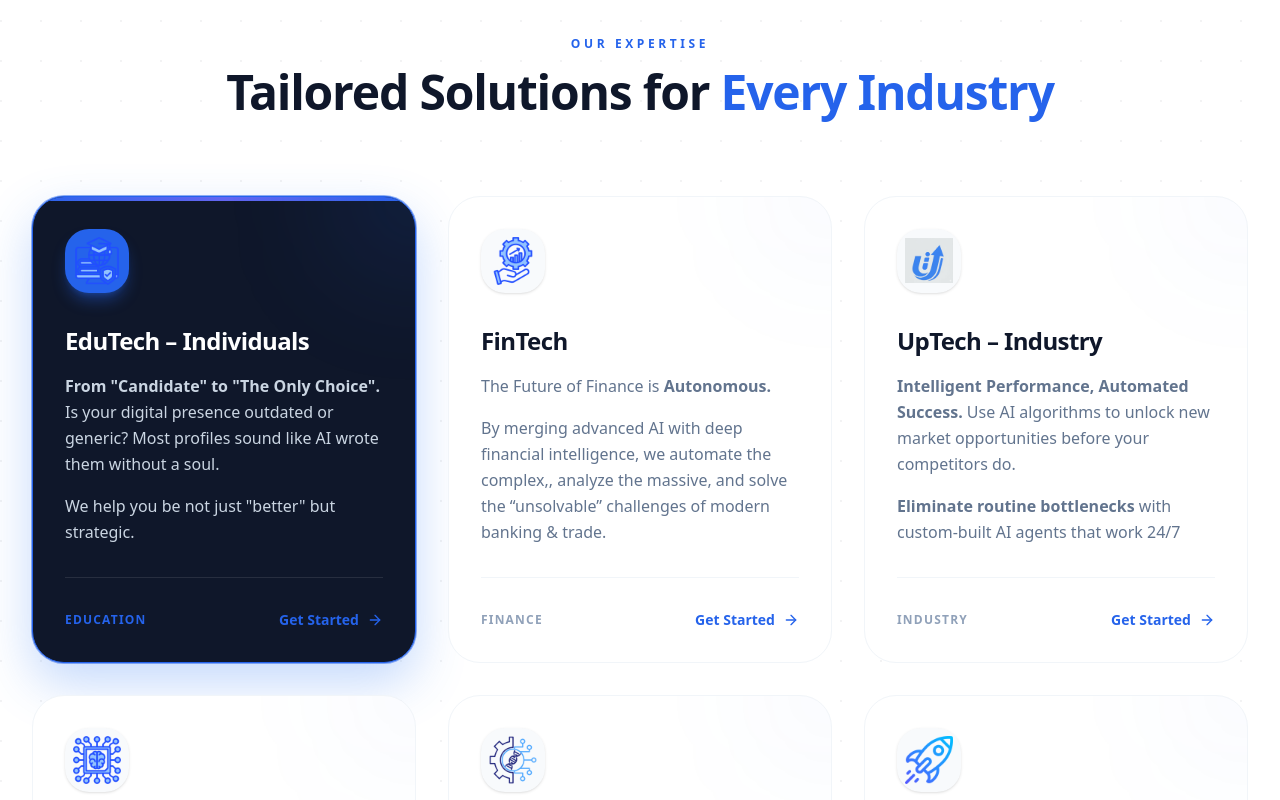
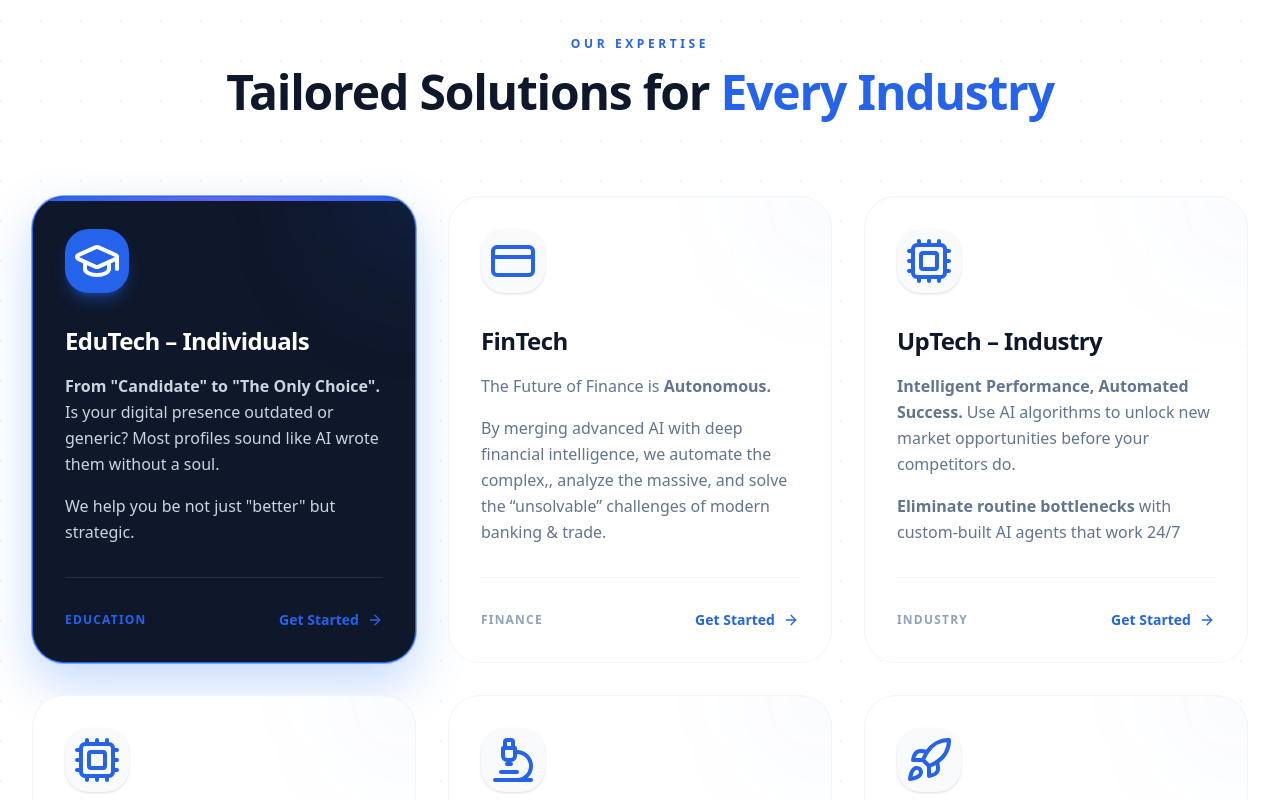
Before and after one commit to MariyRajiv/Arkanj_tech, a React (Vite) app: page / in a window 1280 px wide. Shown: the part 1420-2220 px from the top of the page. Built offline with nearby package versions, Linux system fonts and the light colour scheme.

Commit message:
first commit

```diff
--- a/index.html
+++ b/index.html
@@ -5,7 +5,7 @@
     <meta name="viewport" content="width=device-width, initial-scale=1.0" />
     <title>Arkanj Tech</title>
     <meta name="description" content="Arkanj Tech provides AI-driven automation and software solutions to bridge the gap to an AI-driven future with precision and care." />
-    <link rel="preload" as="image" href="https://images.unsplash.com/photo-1557426272-fc759fbb7a8d?auto=format&fit=crop&q=80&w=1200" fetchpriority="high">
+    <link rel="preload" as="image" href="https://images.unsplash.com/photo-1557426272-fc759fbb7a8d?auto=format&fit=crop&q=80&w=1200&auto=format" fetchpriority="high">
     <style>
       :root { --brand-navy: #0F172A; --brand-blue: #2563EB; }
       body { margin: 0; font-family: system-ui, -apple-system, sans-serif; background: #fff; color: #0F172A; }
--- a/src/components/CustomIcons.tsx
+++ b/src/components/CustomIcons.tsx
@@ -44,25 +44,25 @@ const CustomIcon = ({ src, alt, Fallback, className, width = "64", height = "64"
 };
 
 export const UpTechIcon = ({ className }: IconProps) => (
-  <CustomIcon src="/uptech.png" alt="UpTech" Fallback={Cpu} className={className} width="100" height="100" />
+  <div className={className}><Cpu className="w-full h-full" /></div>
 );
 
 export const FinTechIcon = ({ className }: IconProps) => (
-  <CustomIcon src="/fintech.png" alt="FinTech" Fallback={CreditCard} className={className} width="100" height="100" />
+  <div className={className}><CreditCard className="w-full h-full" /></div>
 );
 
 export const EduTechIcon = ({ className }: IconProps) => (
-  <CustomIcon src="/edutech.png" alt="EduTech" Fallback={GraduationCap} className={className} width="100" height="100" />
+  <div className={className}><GraduationCap className="w-full h-full" /></div>
 );
 
 export const DeepTechIcon = ({ className }: IconProps) => (
-  <CustomIcon src="/deeptech.png" alt="DeepTech" Fallback={Cpu} className={className} width="100" height="100" />
+  <div className={className}><Cpu className="w-full h-full" /></div>
 );
 
 export const MedTechIcon = ({ className }: IconProps) => (
-  <CustomIcon src="/bio.png" alt="MedTech" Fallback={Microscope} className={className} width="100" height="100" />
+  <div className={className}><Microscope className="w-full h-full" /></div>
 );
 
 export const LaunchTechIcon = ({ className }: IconProps) => (
-  <CustomIcon src="/rocket.png" alt="LaunchTech" Fallback={Rocket} className={className} width="100" height="100" />
+  <div className={className}><Rocket className="w-full h-full" /></div>
 );
--- a/src/components/Footer.tsx
+++ b/src/components/Footer.tsx
@@ -53,7 +53,7 @@ export default function Footer() {
           </div>
 
           <div className="col-span-1 md:col-span-2">
-            <h3 className="text-sm font-bold uppercase tracking-widest text-brand-blue mb-8">Services</h3>
+            <h3 className="text-sm font-bold uppercase tracking-widest text-blue-400 mb-8">Services</h3>
             <ul className="space-y-4 text-slate-400 text-sm font-medium">
               <li><Link to="/services#uptech" className="hover:text-white transition-colors">UpTech – Industry</Link></li>
               <li><Link to="/services#fintech" className="hover:text-white transition-colors">FinTech – Finance</Link></li>
@@ -65,7 +65,7 @@ export default function Footer() {
           </div>
 
           <div className="col-span-1 md:col-span-2">
-            <h3 className="text-sm font-bold uppercase tracking-widest text-brand-blue mb-8">Company</h3>
+            <h3 className="text-sm font-bold uppercase tracking-widest text-blue-400 mb-8">Company</h3>
             <ul className="space-y-4 text-slate-400 text-sm font-medium">
               <li><Link to="/about" className="hover:text-white transition-colors">About Us</Link></li>
               <li><Link to="/#portfolio" className="hover:text-white transition-colors">Portfolio</Link></li>
@@ -75,7 +75,7 @@ export default function Footer() {
           </div>
 
           <div className="col-span-1 md:col-span-4">
-            <h3 className="text-sm font-bold uppercase tracking-widest text-brand-blue mb-8">Contact Us</h3>
+            <h3 className="text-sm font-bold uppercase tracking-widest text-blue-400 mb-8">Contact Us</h3>
             <ul className="space-y-6 text-slate-400 text-sm font-medium">
               <li className="flex items-start gap-4">
                 <div className="w-10 h-10 rounded-xl bg-white/5 border border-white/10 flex items-center justify-center shrink-0">
--- /dev/null
+++ b/src/components/ServicesGrid.tsx
@@ -0,0 +1,117 @@
+import React from 'react';
+import { motion } from 'motion/react';
+import { SERVICES } from '@/src/types';
+import { cn } from '@/src/lib/utils';
+import { UpTechIcon, FinTechIcon, EduTechIcon, DeepTechIcon, MedTechIcon, LaunchTechIcon } from '@/src/components/CustomIcons';
+import { Link } from 'react-router-dom';
+import Markdown from 'react-markdown';
+import { ArrowRight, Cpu, LayoutGrid, Send, Lightbulb, CreditCard, User } from 'lucide-react';
+
+const iconMap: Record<string, any> = {
+  Cpu, LayoutGrid, Send, Lightbulb, CreditCard, User,
+  UpTechIcon, FinTechIcon, EduTechIcon, DeepTechIcon, MedTechIcon, LaunchTechIcon
+};
+
+interface ServicesGridProps {
+  onBookingClick: () => void;
+}
+
+export default function ServicesGrid({ onBookingClick }: ServicesGridProps) {
+  return (
+    <section className="py-32 relative">
+      <div className="max-w-7xl mx-auto px-4 sm:px-6 lg:px-8">
+        <div className="text-center mb-20">
+          <motion.span
+            initial={{ opacity: 0, y: 10 }}
+            whileInView={{ opacity: 1, y: 0 }}
+            viewport={{ once: true }}
+            className="text-brand-blue font-bold tracking-[0.3em] uppercase text-xs mb-4 block"
+          >
+            Our Expertise
+          </motion.span>
+          <motion.h2
+            initial={{ opacity: 0, y: 20 }}
+            whileInView={{ opacity: 1, y: 0 }}
+            viewport={{ once: true }}
+            className="text-5xl font-extrabold text-brand-navy tracking-tight"
+          >
+            Tailored Solutions for <span className="text-brand-blue">Every Industry</span>
+          </motion.h2>
+        </div>
+        <div className="grid grid-cols-1 md:grid-cols-2 lg:grid-cols-3 gap-8">
+          {SERVICES.map((service, i) => {
+            const Icon = iconMap[service.icon];
+            return (
+              <motion.div
+                key={service.id}
+                initial={{ opacity: 0, y: 30 }}
+                whileInView={{ opacity: 1, y: 0 }}
+                viewport={{ once: true }}
+                transition={{ delay: i * 0.1, duration: 0.5 }}
+                whileHover={{ y: -10, scale: 1.02 }}
+                className={cn(
+                  "group card-modern relative overflow-hidden transition-all duration-500",
+                  service.highlighted
+                    ? "bg-brand-navy border-brand-blue shadow-[0_20px_50px_rgba(59,130,246,0.3)] ring-1 ring-brand-blue/50"
+                    : "bg-white border-slate-100"
+                )}
+              >
+                {service.highlighted && (
+                  <div className="absolute top-0 right-0 w-full h-1 bg-gradient-to-r from-brand-blue via-brand-accent to-brand-blue animate-gradient-x" />
+                )}
+                <div className={cn(
+                  "absolute top-0 right-0 w-32 h-32 blur-3xl rounded-full -mr-16 -mt-16 transition-colors",
+                  service.highlighted ? "bg-brand-blue/20" : "bg-brand-blue/5 group-hover:bg-brand-blue/10"
+                )} />
+                <div className={cn(
+                  "w-16 h-16 rounded-2xl flex items-center justify-center mb-8 transition-all duration-500 group-hover:scale-110 group-hover:rotate-3 shadow-sm",
+                  service.highlighted ? "bg-brand-blue text-white shadow-lg shadow-brand-blue/40" : "bg-brand-light text-brand-blue group-hover:bg-brand-blue group-hover:text-white"
+                )}>
+                  <Icon className="w-12 h-12" />
+                </div>
+                <h3 className={cn(
+                  "text-2xl font-bold mb-4 transition-colors",
+                  service.highlighted ? "text-white group-hover:text-brand-blue" : "text-brand-navy group-hover:text-brand-blue"
+                )}>{service.title}</h3>
+                <div className={cn(
+                  "leading-relaxed mb-8 markdown-content",
+                  service.highlighted ? "text-slate-300" : "text-slate-500"
+                )}>
+                  <Markdown>{service.description}</Markdown>
+                </div>
+                <div className={cn(
+                  "pt-8 border-t flex items-center justify-between",
+                  service.highlighted ? "border-white/10" : "border-slate-100"
+                )}>
+                  <span className={cn(
+                    "text-xs font-bold uppercase tracking-widest",
+                    service.highlighted ? "text-brand-blue" : "text-slate-400"
+                  )}>{service.category}</span>
+                  {service.id === 'edutech' ? (
+                    <Link
+                      to="/edutech"
+                      className={cn(
+                        "font-bold text-sm flex items-center gap-2 group-hover:gap-3 transition-all text-brand-blue"
+                      )}
+                    >
+                      Get Started <ArrowRight className="w-4 h-4" />
+                    </Link>
+                  ) : (
+                    <button
+                      onClick={onBookingClick}
+                      className={cn(
+                        "font-bold text-sm flex items-center gap-2 group-hover:gap-3 transition-all text-brand-blue"
+                      )}
+                    >
+                      Get Started <ArrowRight className="w-4 h-4" />
+                    </button>
+                  )}
+                </div>
+              </motion.div>
+            );
+          })}
+        </div>
+      </div>
+    </section>
+  );
+}
--- a/src/pages/Home.tsx
+++ b/src/pages/Home.tsx
@@ -8,6 +8,8 @@ import BookingModal from '@/src/components/BookingModal';
 import { UpTechIcon, FinTechIcon, EduTechIcon, DeepTechIcon, MedTechIcon, LaunchTechIcon } from '@/src/components/CustomIcons';
 import { cn } from '@/src/lib/utils';
 
+const ServicesGrid = React.lazy(() => import('@/src/components/ServicesGrid'));
+
 const iconMap: Record<string, any> = {
   Cpu, LayoutGrid, Send, Lightbulb, CreditCard, User,
   UpTechIcon, FinTechIcon, EduTechIcon, DeepTechIcon, MedTechIcon, LaunchTechIcon
@@ -17,29 +19,30 @@ export default function Home() {
   const navigate = useNavigate();
   const [isBookingOpen, setIsBookingOpen] = React.useState(false);
   const [currentMediaIndex, setCurrentMediaIndex] = React.useState(0);
+  const [loadVideo, setLoadVideo] = React.useState(false);
 
   const heroMedia = [
     {
       type: 'video',
       id: "5jXLY2nIxSo",
       url: "https://www.youtube-nocookie.com/embed/5jXLY2nIxSo",
-      poster: "https://images.unsplash.com/photo-1557426272-fc759fbb7a8d?auto=format&fit=crop&q=80&w=800"
+      poster: "https://images.unsplash.com/photo-1557426272-fc759fbb7a8d?auto=format&fit=crop&q=80&w=800&auto=format"
     },
     {
       type: 'image',
-      url: "https://images.unsplash.com/photo-1531482615713-2afd69097998?auto=format&fit=crop&q=80&w=800"
+      url: "https://images.unsplash.com/photo-1531482615713-2afd69097998?auto=format&fit=crop&q=80&w=800&auto=format"
     },
     {
       type: 'image',
-      url: "https://images.unsplash.com/photo-1581091226825-a6a2a5aee158?auto=format&fit=crop&q=80&w=800"
+      url: "https://images.unsplash.com/photo-1581091226825-a6a2a5aee158?auto=format&fit=crop&q=80&w=800&auto=format"
     },
     {
       type: 'image',
-      url: "https://images.unsplash.com/photo-1485827404703-89b55fcc595e?auto=format&fit=crop&q=80&w=800"
+      url: "https://images.unsplash.com/photo-1485827404703-89b55fcc595e?auto=format&fit=crop&q=80&w=800&auto=format"
     },
     {
       type: 'image',
-      url: "https://images.unsplash.com/photo-1518770660439-4636190af475?auto=format&fit=crop&q=80&w=800"
+      url: "https://images.unsplash.com/photo-1518770660439-4636190af475?auto=format&fit=crop&q=80&w=800&auto=format"
     }
   ];
 
@@ -50,8 +53,18 @@ export default function Home() {
     const isVideo = heroMedia[currentMediaIndex].type === 'video';
     const duration = isVideo ? 30000 : 3000; // 30s for video, 3s for images
 
+    let videoTimer: any;
+    if (isVideo) {
+      videoTimer = setTimeout(() => setLoadVideo(true), 2000);
+    } else {
+      setLoadVideo(false);
+    }
+
     const timer = setTimeout(nextMedia, duration);
-    return () => clearTimeout(timer);
+    return () => {
+      clearTimeout(timer);
+      if (videoTimer) clearTimeout(videoTimer);
+    };
   }, [currentMediaIndex]);
 
   return (
@@ -113,15 +126,26 @@ export default function Home() {
                       key="video"
                       className="w-full h-full relative rounded-3xl overflow-hidden shadow-2xl bg-black"
                     >
+                      {loadVideo ? (
                         <iframe
                           src={`${heroMedia[currentMediaIndex].url}?autoplay=1&mute=1&controls=0&loop=1&playlist=${heroMedia[currentMediaIndex].id}&rel=0&modestbranding=1&iv_load_policy=3&enablejsapi=1`}
-                        className="w-full h-full scale-110" // Scale slightly to hide black bars if any
+                          className="w-full h-full scale-110"
                           allow="autoplay; encrypted-media"
                           title="Arkanj Tech Intro"
                           width="800"
                           height="600"
-                        loading="lazy"
                         />
+                      ) : (
+                        <img
+                          src={heroMedia[currentMediaIndex].poster}
+                          alt="Video Poster"
+                          className="w-full h-full object-cover"
+                          width="800"
+                          height="600"
+                          loading="eager"
+                          fetchPriority="high"
+                        />
+                      )}
                     </div>
                   ) : (
                     <img
@@ -173,10 +197,12 @@ export default function Home() {
                       key={i}
                       onClick={(e) => { e.stopPropagation(); setCurrentMediaIndex(i); }}
                       aria-label={`Go to slide ${i + 1}`}
-                      className={`h-3 rounded-full transition-all duration-500 min-w-[12px] ${
-                        i === currentMediaIndex ? "bg-brand-blue w-10" : "bg-white/40 w-3 hover:bg-white/60"
-                      }`}
-                    />
+                      className="group p-2 -m-2" // Increase touch target size
+                    >
+                      <div className={`h-3 rounded-full transition-all duration-500 min-w-[12px] ${
+                        i === currentMediaIndex ? "bg-brand-blue w-10" : "bg-white/40 w-3 group-hover:bg-white/60"
+                      }`} />
+                    </button>
                   ))}
                 </div>
               </div>
@@ -222,101 +248,9 @@ export default function Home() {
       </section>
 
       {/* Services Grid */}
-      <section className="py-32 relative">
-        <div className="max-w-7xl mx-auto px-4 sm:px-6 lg:px-8">
-          <div className="text-center mb-20">
-            <motion.span
-              initial={{ opacity: 0, y: 10 }}
-              whileInView={{ opacity: 1, y: 0 }}
-              viewport={{ once: true }}
-              className="text-brand-blue font-bold tracking-[0.3em] uppercase text-xs mb-4 block"
-            >
-              Our Expertise
-            </motion.span>
-            <motion.h2
-              initial={{ opacity: 0, y: 20 }}
-              whileInView={{ opacity: 1, y: 0 }}
-              viewport={{ once: true }}
-              className="text-5xl font-extrabold text-brand-navy tracking-tight"
-            >
-              Tailored Solutions for <span className="text-brand-blue">Every Industry</span>
-            </motion.h2>
-          </div>
-          <div className="grid grid-cols-1 md:grid-cols-2 lg:grid-cols-3 gap-8">
-            {SERVICES.map((service, i) => {
-              const Icon = iconMap[service.icon];
-              return (
-                <motion.div
-                  key={service.id}
-                  initial={{ opacity: 0, y: 30 }}
-                  whileInView={{ opacity: 1, y: 0 }}
-                  viewport={{ once: true }}
-                  transition={{ delay: i * 0.1, duration: 0.5 }}
-                  whileHover={{ y: -10, scale: 1.02 }}
-                  className={cn(
-                    "group card-modern relative overflow-hidden transition-all duration-500",
-                    service.highlighted
-                      ? "bg-brand-navy border-brand-blue shadow-[0_20px_50px_rgba(59,130,246,0.3)] ring-1 ring-brand-blue/50"
-                      : "bg-white border-slate-100"
-                  )}
-                >
-                  {service.highlighted && (
-                    <div className="absolute top-0 right-0 w-full h-1 bg-gradient-to-r from-brand-blue via-brand-accent to-brand-blue animate-gradient-x" />
-                  )}
-                  <div className={cn(
-                    "absolute top-0 right-0 w-32 h-32 blur-3xl rounded-full -mr-16 -mt-16 transition-colors",
-                    service.highlighted ? "bg-brand-blue/20" : "bg-brand-blue/5 group-hover:bg-brand-blue/10"
-                  )} />
-                  <div className={cn(
-                    "w-16 h-16 rounded-2xl flex items-center justify-center mb-8 transition-all duration-500 group-hover:scale-110 group-hover:rotate-3 shadow-sm",
-                    service.highlighted ? "bg-brand-blue text-white shadow-lg shadow-brand-blue/40" : "bg-brand-light text-brand-blue group-hover:bg-brand-blue group-hover:text-white"
-                  )}>
-                    <Icon className="w-12 h-12" />
-                  </div>
-                  <h3 className={cn(
-                    "text-2xl font-bold mb-4 transition-colors",
-                    service.highlighted ? "text-white group-hover:text-brand-blue" : "text-brand-navy group-hover:text-brand-blue"
-                  )}>{service.title}</h3>
-                  <div className={cn(
-                    "leading-relaxed mb-8 markdown-content",
-                    service.highlighted ? "text-slate-300" : "text-slate-500"
-                  )}>
-                    <Markdown>{service.description}</Markdown>
-                  </div>
-                  <div className={cn(
-                    "pt-8 border-t flex items-center justify-between",
-                    service.highlighted ? "border-white/10" : "border-slate-100"
-                  )}>
-                    <span className={cn(
-                      "text-xs font-bold uppercase tracking-widest",
-                      service.highlighted ? "text-brand-blue" : "text-slate-400"
-                    )}>{service.category}</span>
-                    {service.id === 'edutech' ? (
-                      <Link
-                        to="/edutech"
-                        className={cn(
-                          "font-bold text-sm flex items-center gap-2 group-hover:gap-3 transition-all text-brand-blue"
-                        )}
-                      >
-                        Get Started <ArrowRight className="w-4 h-4" />
-                      </Link>
-                    ) : (
-                      <button
-                        onClick={() => setIsBookingOpen(true)}
-                        className={cn(
-                          "font-bold text-sm flex items-center gap-2 group-hover:gap-3 transition-all text-brand-blue"
-                        )}
-                      >
-                        Get Started <ArrowRight className="w-4 h-4" />
-                      </button>
-                    )}
-                  </div>
-                </motion.div>
-              );
-            })}
-          </div>
-        </div>
-      </section>
+      <React.Suspense fallback={<div className="py-32 text-center text-slate-400">Loading Services...</div>}>
+        <ServicesGrid onBookingClick={() => setIsBookingOpen(true)} />
+      </React.Suspense>
 
       {/* Portfolio Section */}
       <section id="portfolio" className="py-32 bg-slate-50/50 relative overflow-hidden grid-pattern">
```
Lines whose indentation alone changed are shown as unchanged.
